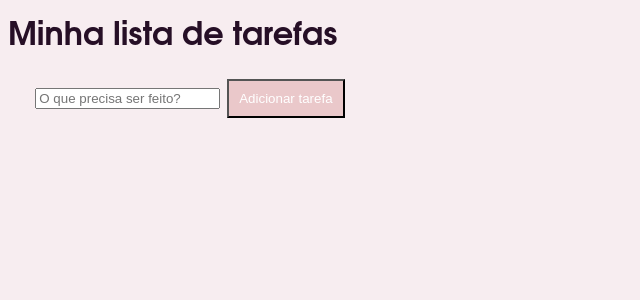
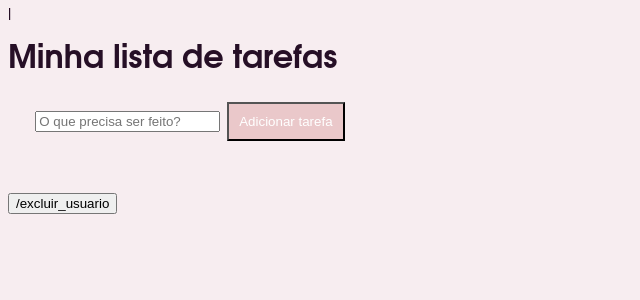
Before and after one commit to DayaneAC1/lista-de-tarefas, a Flask app: page /lista in a window 1280 px wide. Shown: the top 300 px of the page, without its empty margins (0-640 px from the left). Run offline with Flask 3, Linux system fonts and the light colour scheme; data that the repository does not hold is empty.

Commit message:
Aula 07/04/25

```diff
--- a/app.py
+++ b/app.py
@@ -1,9 +1,10 @@
 # Importando a biblioteca flask
-from flask import Flask, render_template, request, redirect, session
+from flask import Flask, render_template, request, redirect, session, url_for
 
 import database
 
 app = Flask(__name__) # Criando um objeto do Flask chamado app
+app.secret_key = "SENHA SECRETA" #Senha secreta que geralmente estaria em um arquivo a parte
 
 @app.route('/')
 def hello():
@@ -51,6 +52,31 @@
     else:
         return "Ocorreu um erro ao cadastrar a tarefa"
 
+@app.route('/tarefas/atualizar/<int:id>', methods=["GET"])
+def marcar_tarefa_como_feita(id):
+    if database.marcar_tarefa_como_feita(id):
+        return redirect(url_for('lista'))
+    else:
+        return "Ocorreu um erro ao marcar a tarefa como feita"
+
+@app.route('/tarefas/excluir/<int:id>', methods=["GET"])
+def excluir_tarefa(id):
+
+    email = session['usuario'] #pega o e-mail da sessão para verificar se é o dono da tarefa
+
+    if database.excluir_tarefa(id, email):
+        return redirect(url_for('lista'))
+    else:
+        return "Ocorreu um erro ao excluir tarefa"
+
+@app.route('/tarefas/excluir_usuario')
+def excluir_usuario():
+    email = session['usuario']
+
+    if database.excluir_usuario(email):
+        return redirect(url_for(hello))
+    else:
+        return "Ocorreu um erro ao excluir usuário"
 
 
 
--- a/database.py
+++ b/database.py
@@ -13,7 +13,8 @@
                    (email text primary key,nome text,senha text)''')
 
     cursor.execute('''create table if not exists tarefas
-                   (id integer primary key, conteudo text, esta_concluida integer, email_usuario text, foreign key (email_usuario) references usuarios(email))''')
+                   (id integer primary key, conteudo text, esta_concluida integer,
+                   email_usuario text, foreign key (email_usuario) references usuarios(email))''')
 
     conexao.commit()
 
@@ -34,6 +35,32 @@
                     formulario['nome'], generate_password_hash (formulario['senha'],)))
     conexao.commit()
     return True
+
+def login(formulario):
+    conexao = conectar_banco()
+    cursor = conexao.cursor()
+
+    #Verificando se o e-mail existe no banco de dados
+    cursor.execute('''SELECT COUNT(email) FROM usuarios WHERE email=?''',(formulario['email'],))
+    conexao.commit()
+
+    quantidade_de_emails = cursor.fetchone()
+    print(quantidade_de_emails)
+
+    #Se o e-mail não estiver cadastrado, retorna False
+
+    if quantidade_de_emails[0] == 0:
+        print("E-mail não cadastrado! Tente novamente")
+        return False
+
+    #Obtenha a senha criptografada do usuário no banco
+
+    cursor.execute('''SELECT senha FROM usuarios WHERE email=?''', (formulario['email'],))
+    conexao.commit()
+    senha_criptografada = cursor.fetchone()
+
+    #Verificando se a senha fornecida corresponde à senha armazenada
+    return check_password_hash(senha_criptografada[0], formulario['senha'])
 
 def verificar_usuario (formulario):
     conexao = conectar_banco()
@@ -69,6 +96,49 @@
     return tarefas
 
 
+def marcar_tarefa_como_feita(id):
+    conexao = conectar_banco()
+    cursor = conexao.cursor()
+    cursor.execute('''SELECT esta_concluida FROM tarefas WHERE id=?''', (id,))
+    esta_concluida = cursor.fetchone()
+    esta_concluida = esta_concluida[0]
+
+    if (esta_concluida):
+        esta_concluida = False
+    else:
+        esta_concluida = True
+
+    cursor.execute('''UPDATE tarefas SET esta_concluida = ? WHERE id=? ''', (esta_concluida,id))
+    conexao.commit()
+    return True
+
+def excluir_tarefa(id, email):
+    conexao = conectar_banco()
+    cursor = conexao.cursor()
+
+    #Verificar se o email que quer excluir a tarefa é realmente dono da tarefa
+    cursor.execute('''SELECT email_usuario FROM tarefas WHERE id=?''', (id,))
+    conexao.commit()
+    email = cursor.fetchone()
+    if(email[0] != email[0]):
+        return False
+    else:
+        cursor.execute('''DELETE FROM tarefas WHERE id=?''', (id,))
+        conexao.commit()
+        return True
+
+def excluir_usuario(email):
+    conexao = conectar_banco()
+    cursor = conexao.cursor()
+
+    cursor.execute('''DELETE FROM tarefas WHERE email_usuario=?''',(email,))
+    cursor.execute('''DELETE FROM usuarios WHERE email=?''',(email,))
+    conexao.commit()
+    return True
+
+
+
+
 
 
 
--- a/templates/lista.html
+++ b/templates/lista.html
@@ -1,4 +1,4 @@
-<!DOCTYPE html>
+l<!DOCTYPE html>
 <html lang="en">
 <head>
     <meta charset="UTF-8">
@@ -16,7 +16,21 @@
         </form>
     </div>
     {% for tarefa in tarefas %}
-    <p>{{ tarefa[1] }}</p>
+        <label class="checkbox">
+            <input type="checkbox" {{ "checked" if tarefa[2] else "" }}
+            onclick="window.location.href='/tarefas/atualizar/{{ tarefa[0] }}'">
+            {{ tarefa[1] }}
+        </label>
+        <input type="button">
+            <input type="checkbox" {{ "checked" if tarefa[2] else "" }}
+            onclick="window.location.href='/tarefas/excluir/{{ tarefa[0] }}'" value="Excluir">
+        <input type="button"
+        onclick="window.location.href='/tarefas/excluir/{{ tarefa[0] }}'" value="Editar">
+    </label>
+    <hr>
     {% endfor %}
+
+    <input type="button"
+    onclick="window.location.href='/excluir_usuario'" value="/excluir_usuario">
 </body>
 </html>
```
